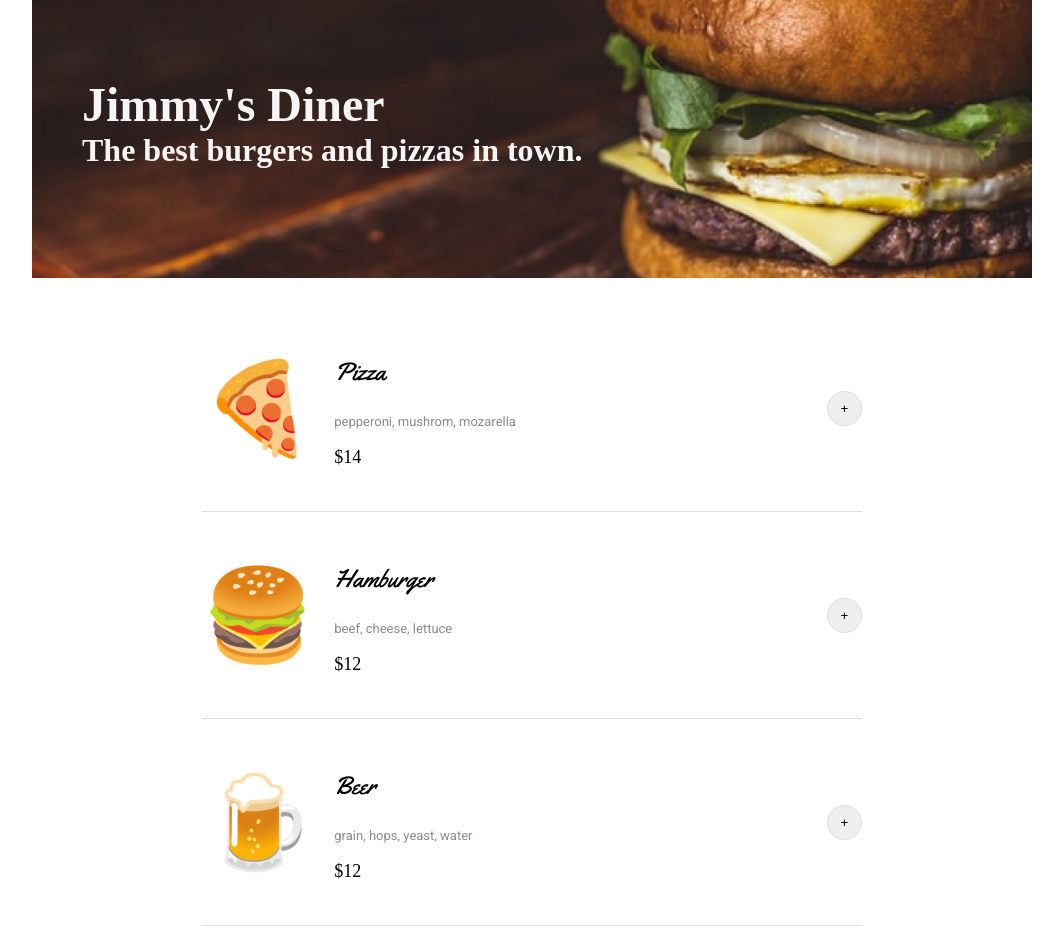
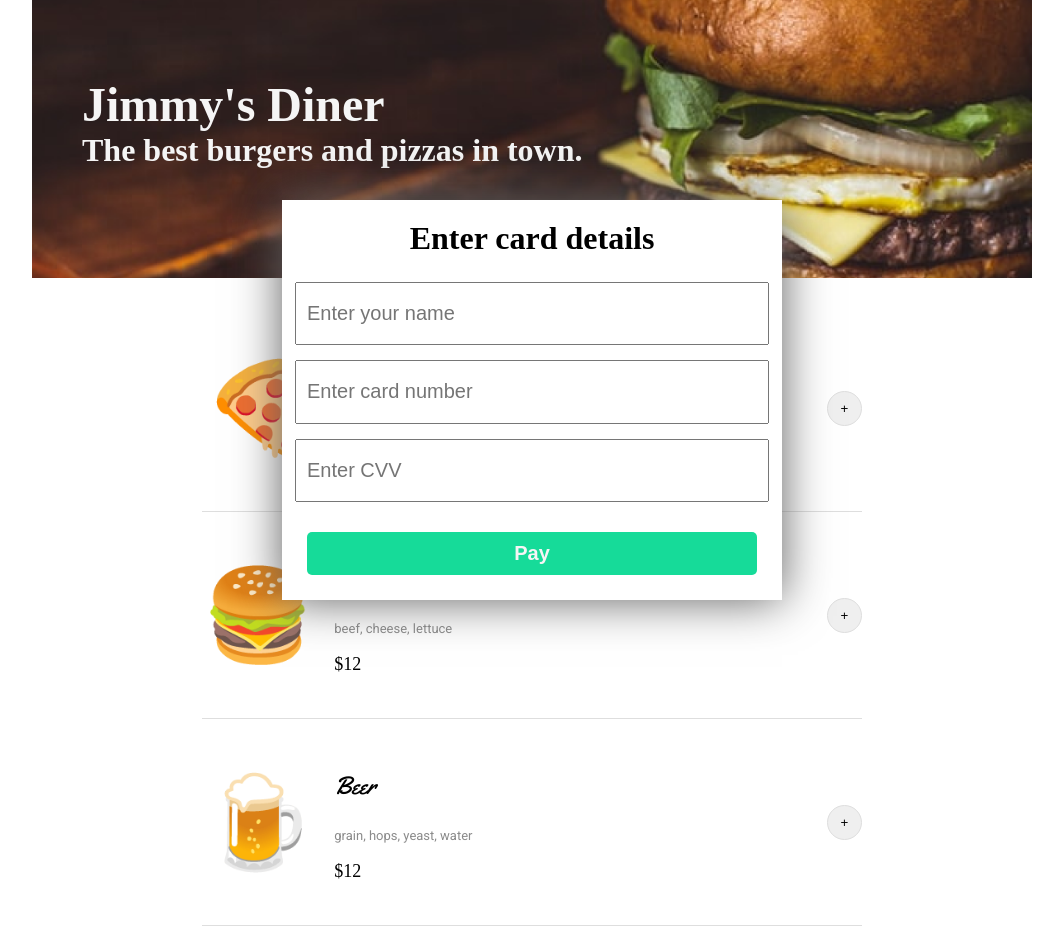
Before and after one commit to Spelel/JS_P13_Restaurant_Ordering_app, a plain HTML site: page index.html in a window 1280 px wide. Shown: the whole page, without its empty margins (108-1171 px from the left). Drawn offline with Linux system fonts and the light colour scheme.

Commit message:
some style added

```diff
--- a/index.html
+++ b/index.html
@@ -24,6 +24,16 @@
         <div class="foodList" id="foodList"></div>
     </main>
 
+    <section>
+        <div class="payForm">
+            <p class="payFormInputText">Enter card details</p>
+            <input class="payFormInput" type="text" id="name" placeholder="Enter your name">
+            <input class="payFormInput" type="number" id="carnNr" placeholder="Enter card number">
+            <input class="payFormInput" type="number" id="cardCvv" placeholder="Enter CVV">
+            <button class="payBtn">Pay</button>
+        </div>
+    </section>
+
     <footer>
         <div class="cartMenu" id="cartMenu"></div>
     </footer>
--- a/style.css
+++ b/style.css
@@ -108,16 +108,9 @@ h1, h2 {
     text-align: center;
 }
 
-.completeOrderBtn {
+.completeOrderBtn{
     width: 660px;
     height: 50px;
-    border-radius: 2%;
-    background-color: #16DB99;
-    margin: 25px auto;
-    border: none;
-    font-size: 20px;
-    font-weight: bold;
-    color: whitesmoke;
 }
 
 .oneItem, .receipt {
@@ -141,3 +134,56 @@ h1, h2 {
     margin: 0 0 0 10px;
     color: #BBBBBB;
 }
+
+.removeBtn:hover{
+    color: #5f5f5f;
+}
+
+.payForm {
+    display: flex;
+    flex-direction: column;
+    justify-content: space-between;
+    width: 500px;
+    height: 400px;
+    margin: auto;
+    background-color: white;
+    position: fixed;
+    left: 0;
+    right: 0;
+    top: 0;
+    bottom: 0;
+    box-shadow: 0px 0px 45px #5f5f5f;
+
+}
+
+.payFormInputText {
+    margin: 20px auto 15px;
+    font-size: 2em;
+    font-weight: bold;
+}
+
+.payFormInput {
+    margin: 10px auto 5px;
+    font-size: 20px;
+    min-width: 90%;
+    height: 40px;
+    padding: 10px;
+    -moz-appearance: textfield;
+}
+
+.payBtn {
+    margin: 20px auto 15px;
+    width: 90%;
+    padding: 10px;
+}
+
+
+.payBtn, .completeOrderBtn {
+    border-radius: 5px;
+    background-color: #16DB99;
+    margin: 25px auto;
+    border: none;
+    font-size: 20px;
+    font-weight: bold;
+    color: whitesmoke;
+}
```
